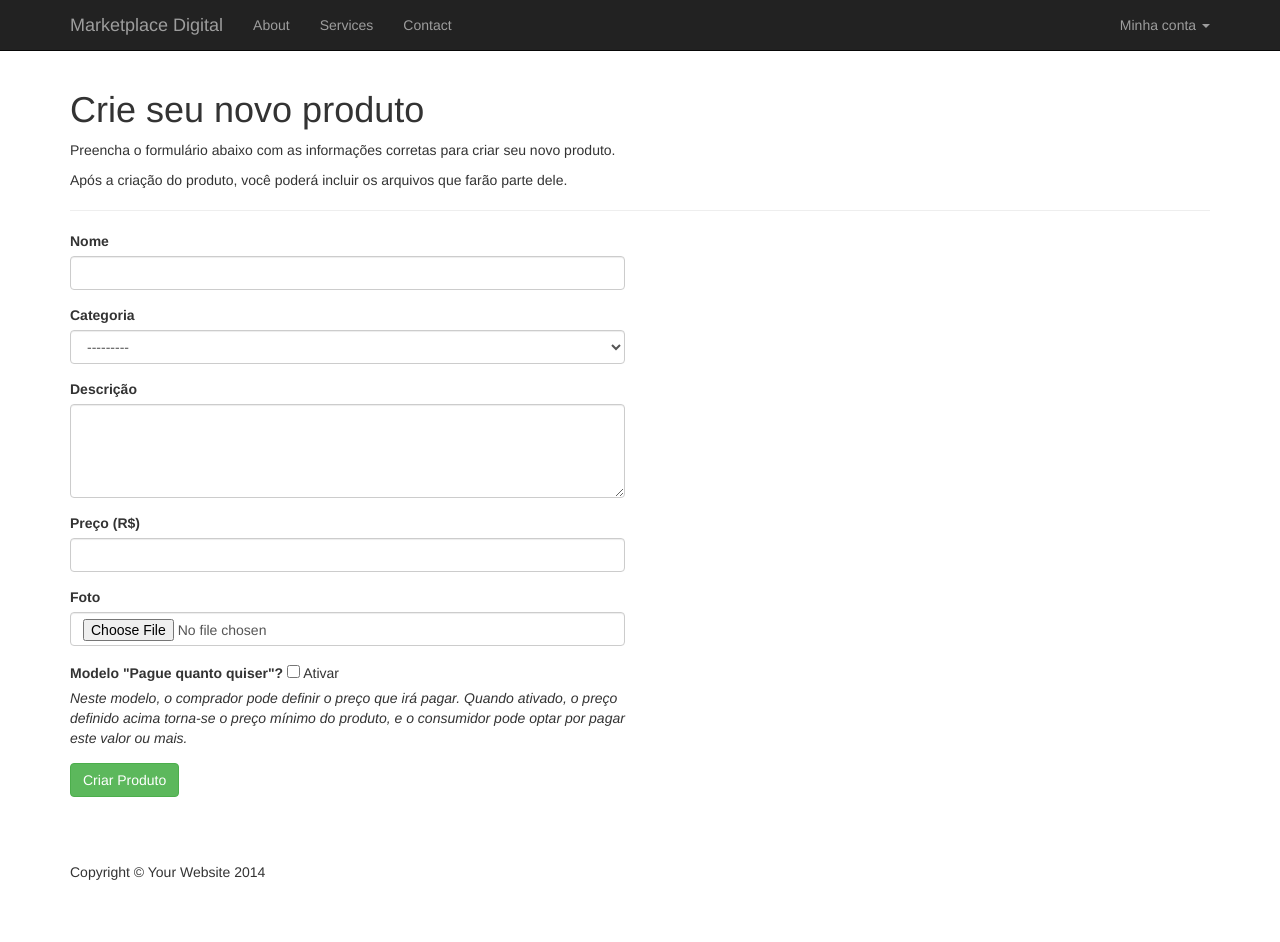
After one commit to felipegalvao/marketplacedigital, a Django app: template marketplacedigital/templates/shop/create_product.html in a window 1280 px wide. The commit adds this page. Run offline with Django 3.2, Linux system fonts and the light colour scheme; the template is opened without the code that fills it, so the values that code supplies are empty; some libraries are stand-ins or nearby versions.

```diff
--- a/marketplacedigital/shop/models.py
+++ b/marketplacedigital/shop/models.py
@@ -24,7 +24,11 @@ class Product(models.Model):
         return self.name
 
 class ProductFile(models.Model):
+    name = models.CharField(max_length=100)
     product = models.ForeignKey(Product, related_name='files')
     sample_file = models.BooleanField()
     uploaded_file = models.FileField(upload_to='arquivos/upload_usuario')
     approved = models.BooleanField(default=False)
+
+    def __str__(self):
+        return(self.product.name + " - " + self.name)
--- a/marketplacedigital/shop/urls.py
+++ b/marketplacedigital/shop/urls.py
@@ -3,5 +3,7 @@ from . import views
 
 urlpatterns = [
     url(r'categorias/(?P<category_slug>[\w|-]+)/$', views.show_category, name='show_category'),
+    url(r'produtos/criar/$', views.create_product, name='create_product'),
+    url(r'produtos/(?P<product_slug>[\w|-]+)/admin/$', views.my_product_admin, name='my_product_admin'),
     url(r'produtos/(?P<product_slug>[\w|-]+)/$', views.show_product, name='show_product'),
 ]
--- a/marketplacedigital/templates/base.html
+++ b/marketplacedigital/templates/base.html
@@ -1,11 +1,12 @@
 {% load static %}
 
 <!DOCTYPE html>
-<html>
+<html lang="pt-BR">
   <head>
     <title>Marketplace Digital</title>
     <meta charset="utf-8">
     <meta http-equiv="X-UA-Compatible" content="IE=edge">
+    <meta http-equiv="Content-Language" content="pt-BR">
     <meta name="viewport" content="width=device-width, initial-scale=1">
     <meta name="description" content="">
 
@@ -52,8 +53,24 @@
               <a href="#">Contact</a>
             </li>
           </ul>
+
+          <ul class="nav navbar-nav navbar-right">
+            <li class="dropdown">
+              <a href="#" class="dropdown-toggle" data-toggle="dropdown"
+                role="button" aria-haspopup="true" aria-expanded="fase">
+                Minha conta <span class="caret"></span>
+              </a>
+              <ul class="dropdown-menu">
+                <li><a href="{% url 'create_product' %}">Criar Produto</a></li>
+                <li><a href="#">Meus Produtos</a></li>
+
+              </ul>
+            </li>
+          </ul>
         </div>
         <!-- /.navbar-collapse -->
+
+
       </div>
       <!-- /.container -->
     </nav>
--- /dev/null
+++ b/marketplacedigital/templates/shop/create_product.html
@@ -0,0 +1,64 @@
+{% extends 'base.html' %}
+{% load static %}
+
+{% block page %}
+  <div class="container">
+    <h1>Crie seu novo produto</h1>
+    <p>Preencha o formulário abaixo com as informações corretas para criar seu novo produto.</p>
+    <p>Após a criação do produto, você poderá incluir os arquivos que farão parte dele.</p>
+    <hr>
+
+    <div class="row">
+      <div class="col-md-6">
+        <form method="POST" enctype="multipart/form-data">
+          {% csrf_token %}
+          <div class="form-group">
+            <label for="name">Nome</label>
+            <input type="text" name="name" class="form-control" required>
+          </div>
+
+          <div class="form-group">
+            <label for="category">Categoria</label>
+            <select name="category" class="form-control">
+              <option value="" selected="selected">---------</option>
+              {% for category in categories %}
+                <option value="{{ category.id }}">{{ category.name }}</option>
+              {% endfor %}
+            </select>
+          </div>
+
+          <div class="form-group">
+            <label for="description">Descrição</label>
+            <textarea rows="4" class="form-control" name="description"></textarea>
+          </div>
+
+          <div class="form-group">
+            <label for="price">Preço (R$)</label>
+            <input type="number" class="form-control" name="price" step="any">
+          </div>
+
+          <div class="form-group">
+            <label for="photo">Foto</label>
+            <input type="file" class="form-control" name="photo">
+          </div>
+
+          <div class="form-group">
+            <label for="pay_what_you_want">Modelo "Pague quanto quiser"?</label>
+            <input type="checkbox" name="pay_what_you_want" value="1"> Ativar<br>
+            <em>Neste modelo, o comprador pode definir o preço que irá pagar. Quando ativado,
+              o preço definido acima torna-se o preço mínimo do produto, e o consumidor
+              pode optar por pagar este valor ou mais.</em>
+          </div>
+
+
+          <div class="form-group">
+            <button type="submit" class="btn btn-success">Criar Produto</button>
+          </div>
+
+        </form>
+      </div>
+    </div>
+
+
+  </div>
+{% endblock %}
--- a/marketplacedigital/templates/shop/show_product.html
+++ b/marketplacedigital/templates/shop/show_product.html
@@ -11,6 +11,12 @@
         <p>{{ product.description }}</p>
         <p>R$ {{ product.price }}</p>
         <p><img src="/media/{{ product.photo }}" alt=""></p>
+        <h3>Arquivos</h3>
+        <ul>
+          {% for product_file in product_files %}
+            <li>{{ product_file.name }}</li>
+          {% endfor %}
+        </ul>
       </div>
     </div>
   </div>
```
Also changed, not shown: marketplacedigital/shop/forms.py (added, +13 -0 lines), marketplacedigital/shop/views.py (+48 -4 lines), marketplacedigital/templates/shop/my_product_admin.html (added, +43 -0 lines), marketplacedigital/db.sqlite3, marketplacedigital/media/img/produtos/dragon-ball-super.jpg (added), marketplacedigital/media/img/produtos/manual_jedi.jpg (added), marketplacedigital/media/img/produtos/manual_sith.png (added), marketplacedigital/shop/migrations/0007_productfile_name.py (added), marketplacedigital/static/js/app.js (added), 2 other files.
